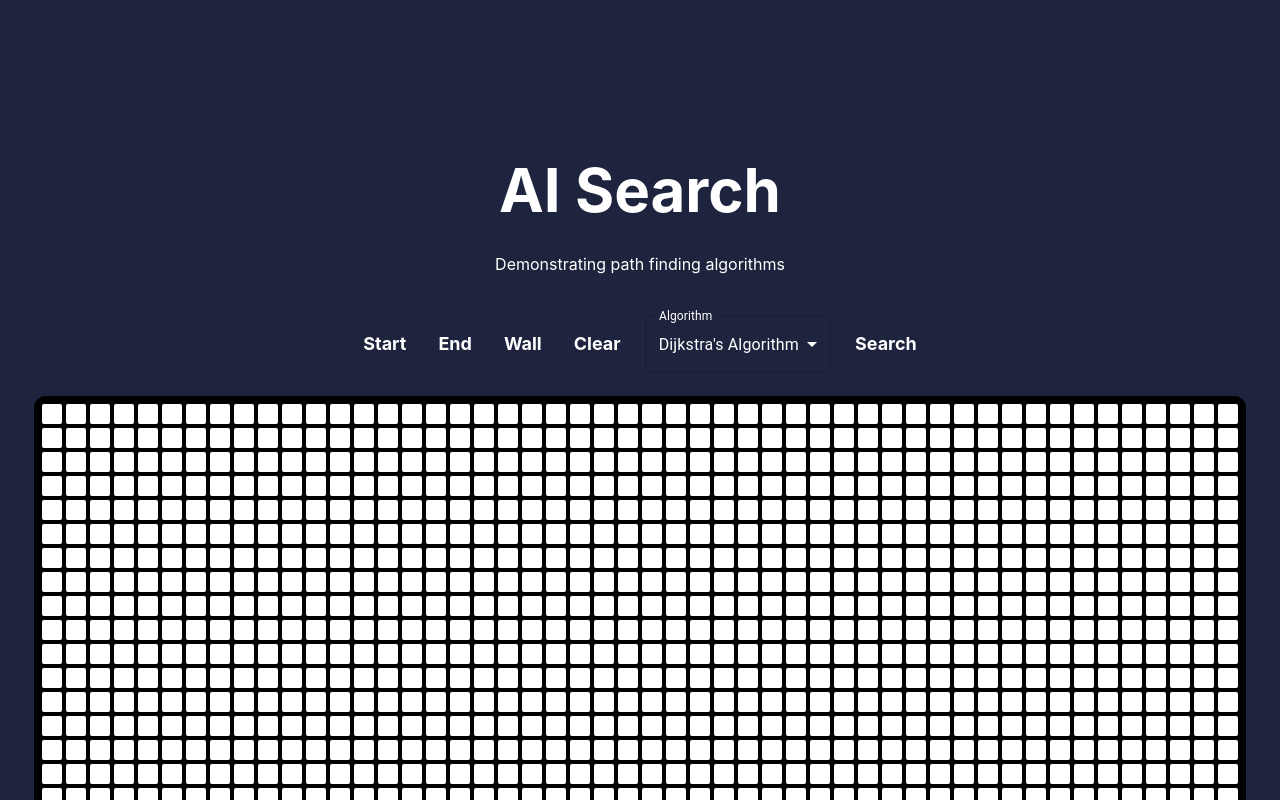
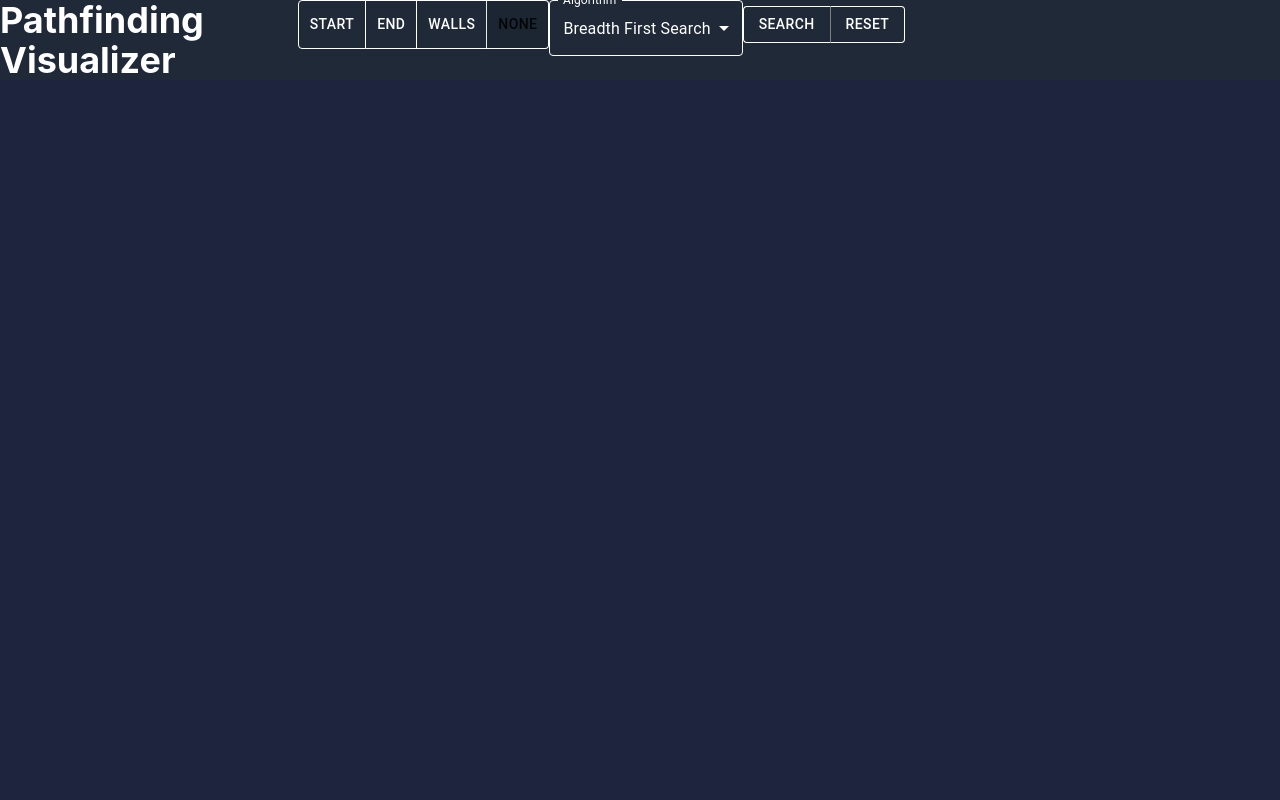
Before and after one commit to connoraleks/AISearch, a React (Create React App) app: page / in a window 1280 px wide. Shown: the top 800 px of the page. Built offline with nearby package versions, Linux system fonts and the light colour scheme; the HTML template or start-up script is replaced by a standard one.

Commit message:
restyling

```diff
--- a/src/App.tsx
+++ b/src/App.tsx
@@ -2,11 +2,7 @@ import Search from './components/Search';
 function App() {
   return (
     <main className='bg-[#1e243d] box-border h-screen w-screen'>
-      <div className='container mx-auto pt-32'>
-        <h1 className='text-6xl text-white font-bold text-center py-8'>AI Search</h1>
-        <p className='text-center text-white mb-8'> Demonstrating path finding algorithms</p>
-        <Search />
-      </div>
+      <Search />
     </main>
   );
 }
--- a/src/components/Search.tsx
+++ b/src/components/Search.tsx
@@ -1,12 +1,13 @@
 import {Node, Grid} from '../types';
 import * as Utils from '../utils';
-import { useState, useEffect, useRef } from 'react';
-import Box from '@mui/material/Box';
+import { useState, useEffect } from 'react';
+import { Button, ButtonGroup, ToggleButton, ToggleButtonGroup } from '@mui/material';
 import InputLabel from '@mui/material/InputLabel';
 import MenuItem from '@mui/material/MenuItem';
 import FormControl from '@mui/material/FormControl';
 import Select, { SelectChangeEvent } from '@mui/material/Select';
 const Search = () => {
+    // Colors for the grid
     const colors = {
         start: "#4ee66c",
         end: "#e64e4e",
@@ -15,213 +16,122 @@ const Search = () => {
         path: "#e6e64e",
         default: "#ffffff"
     }
+    // Algorithms for the search
     const algorithms = {
         "Dijkstra's Algorithm": Utils.dijkstra,
         "A* Search": Utils.aStar,
         "Breadth First Search": Utils.bfs,
         "Depth First Search": Utils.dfs
     }
+    const drawingStates = {
+        start: "start",
+        end: "end",
+        walls: "walls",
+        none: "none"
+    }
+    // List of algorithms for the dropdown
     const algorithmList = Object.keys(algorithms);
-    const gridRef = useRef<HTMLDivElement>(null);
+    // State containing the algorithm to use
+    const [algorithm, setAlgorithm] = useState<[string, (grid: Grid, startNode: Node, endNode: Node) => Node[]]>([algorithmList[2], algorithms[algorithmList[2] as keyof typeof algorithms]]);
+    // State for the grid
     const [grid, setGrid] = useState<Grid>(Utils.createGrid(25, 50));
-    const [drawing, setDrawing] = useState<boolean>(false);
+    // State for start node
     const [startNode, setStartNode] = useState<Node>();
-    const [isDrawingStart, setIsDrawingStart] = useState<boolean>(false);
+    // State for end node
     const [endNode, setEndNode] = useState<Node>();
-    const [isDrawingEnd, setIsDrawingEnd] = useState<boolean>(false);
+    // State containing nodes that are walls
     const [walls, setWalls] = useState<Node[]>([]);
+    // State to trigger the search
     const [isSearching, setIsSearching] = useState<boolean>(false);
+    // State to trigger the clearing of the grid
     const [isClearing, setIsClearing] = useState<boolean>(false);
-    const [isDrawingWalls, setIsDrawingWalls] = useState<boolean>(false);
-    const [continuousDrawing, setContinuousDrawing] = useState<boolean>(false);
-    const [algorithm, setAlgorithm] = useState<[string, (grid: Grid, startNode: Node, endNode: Node) => Node[]]>([algorithmList[0], algorithms[algorithmList[0] as keyof typeof algorithms]]);
-
-
-    useEffect(() => {
-        if (isClearing) {
-            setGrid(Utils.createGrid(25, 50));
-            setStartNode(undefined);
-            setEndNode(undefined);
-            setWalls([]);
-            setIsClearing(false);
-        }
-    }, [isClearing]);
-
-    //When the isSearching state changes, run the search algorithm, coloring the neighbors of the start node
-    useEffect(() => {
-        if (isSearching && startNode && endNode) {
-            // Determine which algorithm to use
-            const algorithmFunction = algorithm[1];
-
-            // Run the algorithm
-            const visitedNodes = algorithmFunction(grid, startNode, endNode);
-
-            // Color the visited nodes
-            for (let i = 0; i < visitedNodes.length; i++) {
-                setTimeout(() => {
-                    const node = visitedNodes[i];
-                    grid.nodes[node.row][node.col].isVisited = true;
-                    setGrid({...grid});
-                }, 10 * i);
-            }
-
-            // Color the path
-            setTimeout(() => {
-                const path = Utils.getPath(endNode);
-                console.log(path);
-                for (let i = 0; i < path.length; i++) {
-                    setTimeout(() => {
-                        const node = path[i];
-                        grid.nodes[node.row][node.col].isPath = true;
-                        setGrid({...grid});
-                    }, 50 * i);
-                }
-            }, 10 * visitedNodes.length);
-            //print all of the nodes in the grid that have the parent attribute
-            console.log(grid.nodes.filter(row => row.filter(node => node.parent).length > 0));
-        }
-        else if (isSearching && !startNode) {
-            alert("Please select a start node");
-            setIsSearching(false);
-        }
-        else if (isSearching && !endNode) {
-            alert("Please select an end node");
-            setIsSearching(false);
-        }
-        setIsSearching(false);
-    }, [algorithm, colors.path, colors.visited, endNode, grid, isSearching, startNode]);
-
-    useEffect(() => {
-        setDrawing(isDrawingStart || isDrawingEnd || isDrawingWalls);
-    }, [isDrawingStart, isDrawingEnd, isDrawingWalls]);
-
-
-    useEffect(() => {
-        console.log('startNode', startNode);
-    }, [startNode]);
-
-    useEffect(() => {
-        console.log('endNode', endNode);
-    }, [endNode]);
+    // State containing whether or not the user is drawing; and if so, what they are drawing
+    const [drawing, setDrawing] = useState<string>(drawingStates.none);
 
     return (
-        <div className='flex flex-col items-center'>
-            <div className='flex flex-row pb-4'>
-                <button className='bg-[#1e243d] text-white text-lg font-bold py-2 px-4 rounded hover:text-blue-300 transition-colors duration-300'
-                        onClick={() => setIsDrawingStart(!isDrawingStart)}>
-                    Start
-                </button>
-                <button className='bg-[#1e243d] text-white text-lg font-bold py-2 px-4 rounded hover:text-red-300 transition-colors duration-300'
-                        onClick={() => setIsDrawingEnd(!isDrawingEnd)}>
-                    End
-                </button>
-                <button className='bg-[#1e243d] text-white text-lg font-bold py-2 px-4 rounded hover:text-gray-400 transition-colors duration-300'
-                        onClick={() => setIsDrawingWalls(!isDrawingWalls)}>
-                    Wall
-                </button>
-                <button className='bg-[#1e243d] text-white text-lg font-bold py-2 px-4 rounded  hover:text-red-300 transition-colors duration-300'
-                        onClick={() => setIsClearing(true)}>
-                    Clear
-                </button>
-                {/* Dropdown menu for selecting the algorithm with color/font matching the theme */}
-                <FormControl sx={{ m: 1, minWidth: 120 }}>
-                    <InputLabel
-                        id="demo-simple-select-label"
-                        sx={{color: 'white'}}
+        <section className='flex flex-col justify-center items-center h-full w-full relative pt-20'>
+            {/* Sticky header with title, toggle buttons, and search controls */}
+            <header className='flex flex-row justify-between items-center w-full h-20 bg-gray-800 fixed top-0 z-10'>
+                {/* Title to match the sleek mui theme */}
+                <h1 className='text-4xl text-white font-bold'>Pathfinding Visualizer</h1>
+                <div className="w-full h-full" >
+                    {/*Toggle button middle section, if the user clicks the same option twice, it will deselect it, include a clear button that looks like its attached to the toggle buttons */}
+                    <ToggleButtonGroup
+                        value={drawing}
+                        exclusive
+                        onChange={(event, newDrawing) => {
+                            if (newDrawing !== null) {
+                                setDrawing(newDrawing);
+                            }
+                        }}
+                        aria-label="drawing"
                     >
-                        Algorithm
-                    </InputLabel>
+                        {/* Toggle button for each drawing state, should look identical to the search and reset buttons, transparent background and white text with full height to match the other buttons */}
+                        {Object.keys(drawingStates).map((state) => {
+                            return (
+                                <ToggleButton value={state} aria-label={state} sx={{ color: "white", borderColor: "white", height: "full", margin: "0" }}>
+                                    {state}
+                                </ToggleButton>
+                            );
+                        })}
+                    </ToggleButtonGroup>
+                    {/* Right Section, search controls, features dropdown to select algorithm and button to start search as well as buttons to completely clear the grid and reset the visualizations */}
+                    <FormControl
+                        variant="outlined"
+                        sx={{ color: "white", borderColor: "white", height: "full", margin: "0" }}
+                    >
+                        <InputLabel id="algorithm-label" sx={{ color: "white" }}>Algorithm</InputLabel>
+                        {/* Dropdown to select the algorithm, should feature transparent background and white text with a white border */}
                         <Select
-                        labelId="demo-simple-select-label"
-                        id="demo-simple-select"
+                            labelId="algorithm-label"
+                            id="algorithm"
                             value={algorithm[0]}
                             label="Algorithm"
-                        onChange={(e: SelectChangeEvent) => setAlgorithm([e.target.value as string, algorithms[e.target.value as keyof typeof algorithms]])}
-                        sx={{ color: 'white', '& .MuiSelect-icon': { color: 'white' } }}
+                            onChange={(event: SelectChangeEvent) => {
+                                setAlgorithm([event.target.value as string, algorithms[event.target.value as keyof typeof algorithms]]);
+                            }}
+                            sx={{
+                                color: "white",
+                                '.MuiOutlinedInput-notchedOutline': {
+                                    borderColor: 'white',
+                                },
+                                '&.Mui-focused .MuiOutlinedInput-notchedOutline': {
+                                    borderColor: 'white',
+                                },
+                                '&:hover .MuiOutlinedInput-notchedOutline': {
+                                    borderColor: 'white',
+                                },
+                                '.MuiSvgIcon-root ': {
+                                    fill: "white !important",
+                                },
+                                height: "full",
+                                margin: "0"
+                            }}
                         >
-                        {algorithmList.map((algorithm, index) => {
-                            return <MenuItem key={index} value={algorithm}>{algorithm}</MenuItem>
+                            {algorithmList.map((algorithm) => {
+                                return (
+                                    <MenuItem value={algorithm}>{algorithm}</MenuItem>
+                                );
                             })}
                         </Select>
                     </FormControl>
-                <button className='bg-[#1e243d] text-white text-lg font-bold py-2 px-4 rounded hover:text-blue-300 transition-colors duration-300'
-                        onClick={() => {
-                            // Wipe the grid of all visited and path nodes
-                            grid.nodes.forEach(row => {
-                                row.forEach(node => {
-                                    node.isVisited = false;
-                                    node.isPath = false;
-                                });
-                            });
-                            setGrid({...grid});
-                            setIsSearching(true)
-                        }}>
-                    Search
-                </button>
+                    {/* Button group for the search and reset buttons, they should look identical to the toggle buttons, transparent background and white text */}
+                    <ButtonGroup variant="outlined" aria-label="search and reset" sx={{ color: "white", borderColor: "white", height: "full" }}>
+                        <Button sx={{ color: "white", borderColor: "white", height: "full", ":hover": { backgroundColor: "transparent", borderColor: "gray" } }} onClick={() => {
+                            setIsSearching(true);
+                        }}>Search</Button>
+                        <Button sx={{ color: "white", borderColor: "white",  height: "full", borderLeftColor: "gray", ":hover": { backgroundColor: "transparent",  borderColor: "gray", borderLeftColor: "gray" } }} onClick={() => {
+                            setGrid(Utils.createGrid(25, 50));
+                            setWalls([]);
+                            setStartNode(undefined);
+                            setEndNode(undefined);
+                            setIsClearing(true);
+                        }}>Reset</Button>
+                    </ButtonGroup>
                 </div>
-            <div ref={gridRef} className='grid grid-cols-50 grid-rows-25 gap-1 bg-black p-2 rounded-xl'>
-                {grid.nodes.map((row,rindex) => (
-                    <div key={rindex} className='flex flex-row gap-1'>
-                        {row.map((node, cindex) => (
-                            <button key={cindex}
-                                    disabled={!drawing}
-                                    className='w-5 h-5 enabled:hover:scale-[0.95] transition-all duration-300 ease-in-out rounded-sm'
-                                    style={{backgroundColor: node.isStart ? colors.start : node.isEnd ? colors.end : node.isWall ? colors.wall : node.isPath ? colors.path : node.isVisited ? colors.visited : colors.default}}
-                                    onMouseDown={() => {
-                                        if (isDrawingStart) {
-                                            //Clear previous start node if it exists, without creating a new grid
-                                            if (startNode) {
-                                                grid.nodes[startNode.row][startNode.col].isStart = false;
-                                            }
-                                            node.isStart = true;
-                                            setStartNode(node);
-                                            setIsDrawingStart(false);
-                                            setIsDrawingWalls(false);
-                                        } else if (isDrawingEnd) {
-                                            //Clear previous end node if it exists, without creating a new grid
-                                            if (endNode) {
-                                                grid.nodes[endNode.row][endNode.col].isEnd = false;
-                                            }
-                                            node.isEnd = true;
-                                            setEndNode(node);
-                                            setIsDrawingEnd(false);
-                                            setIsDrawingWalls(false);
-                                        } else if (isDrawingWalls) {
-                                            //If the node is already a wall, remove it from the walls array
-                                            if (node.isWall) {
-                                                setWalls(walls.filter(wall => wall !== node));
-                                                node.isWall = false;
-                                            } else {
-                                                node.isWall = true;
-                                                setWalls([...walls, node]);
-                                            }
-                                            setContinuousDrawing(true);
-                                        }
-                                    }}
-                                    //Allow user to draw walls by holding down mouse button
-                                    onMouseEnter={() => {
-                                        if (isDrawingWalls && continuousDrawing) {
-                                            //If the node is already a wall, remove it from the walls array
-                                            if (node.isWall) {
-                                                setWalls(walls.filter(wall => wall !== node));
-                                                node.isWall = false;
-                                            } else {
-                                                node.isWall = true;
-                                                setWalls([...walls, node]);
-                                            }
-                                        }
-                                    }}
-                                    onMouseUp={() => {
-                                        if (isDrawingWalls) {
-                                            setContinuousDrawing(false);
-                                        }
-                                    }}
-                            />
-                        ))}
-                    </div>
-                ))}
-            </div>
-        </div>
+            </header>
+            {/* Grid */}
+        </section>
     );
 };
 
--- a/src/utils.ts
+++ b/src/utils.ts
@@ -2,10 +2,11 @@ import {Node, Grid} from './types';
 const getNeighbors = (node: Node, grid: Node[][]) => {
     const neighbors: Node[] = [];
     const {row, col} = node;
+    // return the neighbors of the given node in the following order: top, right, bottom, left
     if(row > 0) neighbors.push(grid[row - 1][col]);
+    if(col < grid[0].length - 1) neighbors.push(grid[row][col + 1]);
     if(row < grid.length - 1) neighbors.push(grid[row + 1][col]);
     if(col > 0) neighbors.push(grid[row][col - 1]);
-    if(col < grid[0].length - 1) neighbors.push(grid[row][col + 1]);
     return neighbors.filter(neighbor => !neighbor.isWall);
 };
 
@@ -67,7 +68,6 @@ const bfs = (grid: Grid, start: Node, end: Node) => {
         visitedNodesInOrder.push(currentNode);
         if(currentNode === endNode) return visitedNodesInOrder;
         const neighbors = getNeighbors(currentNode, gridCopy);
-        console.log(neighbors);
         for(const neighbor of neighbors) {
             if(!neighbor.isVisited && !queue.includes(neighbor)) {
                 queue.push(neighbor);
@@ -83,30 +83,26 @@ const bfs = (grid: Grid, start: Node, end: Node) => {
 
 const dfs = (grid: Grid, start: Node, end: Node) => {
     if(!start || !end || start === end) return [];
-    //Make a copy of the grid to perform the search on
+    // Do recursive DFS on a copy of the grid, and return the visited nodes in order, while marking the parents of each node for the shortest path
     const gridCopy = grid.nodes.map(row => row.map(node => ({...node})));
     const startNode = gridCopy[start.row][start.col];
     const endNode = gridCopy[end.row][end.col];
-
-    //Perform the search on the copy array of nodes, and return the visited nodes in order, while marking the parents of each node for the shortest path
     const visitedNodesInOrder: Node[] = [];
-    const stack: Node[] = [];
-    stack.push(startNode);
-    while(stack.length) {
-        const currentNode = stack.pop()!;
-        currentNode.isVisited = true;
-        visitedNodesInOrder.push(currentNode);
-        if(currentNode === endNode) return visitedNodesInOrder;
-        const neighbors = getNeighbors(currentNode, gridCopy);
+    const dfsHelper = (node: Node) => {
+        if(node === endNode) return true;
+        visitedNodesInOrder.push(node);
+        node.isVisited = true;
+        const neighbors = getNeighbors(node, gridCopy);
         for(const neighbor of neighbors) {
-            if(!neighbor.isVisited && !stack.includes(neighbor)) {
-                stack.push(neighbor);
-                neighbor.parent = currentNode;
-                // Also set the parent on the original grid, so that the shortest path can be found
-                grid.nodes[neighbor.row][neighbor.col].parent = grid.nodes[currentNode.row][currentNode.col];
+            if(!neighbor.isVisited) {
+                neighbor.parent = node;
+                grid.nodes[neighbor.row][neighbor.col].parent = grid.nodes[node.row][node.col];
+                if(dfsHelper(neighbor)) return true;
             }
         }
-    }
+        return false;
+    };
+    dfsHelper(startNode);
     return visitedNodesInOrder;
 };
 
```
Also changed, not shown: 1 other file (tests, documents, lock files or other folders). Lines whose indentation alone changed are shown as unchanged.
